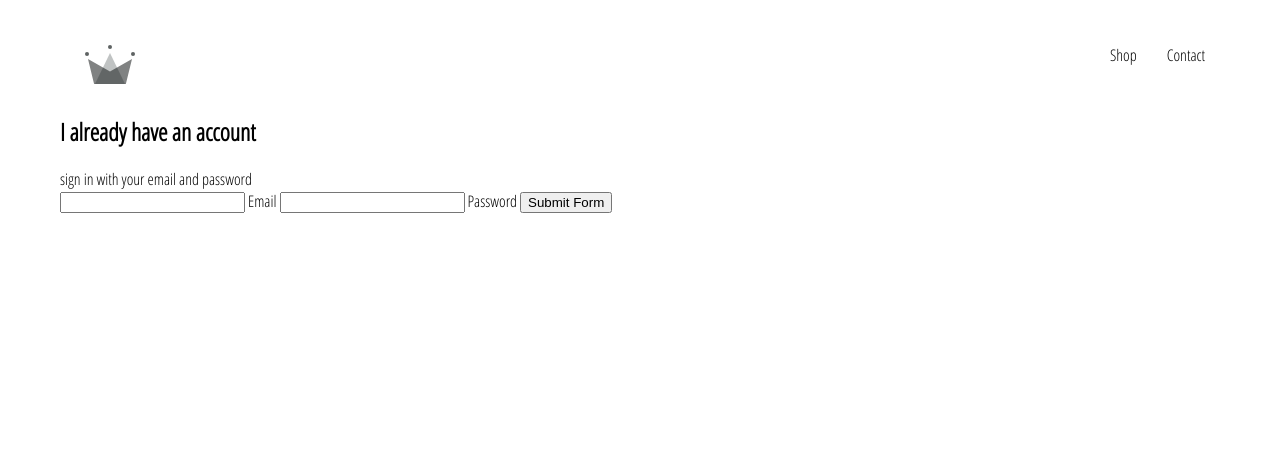
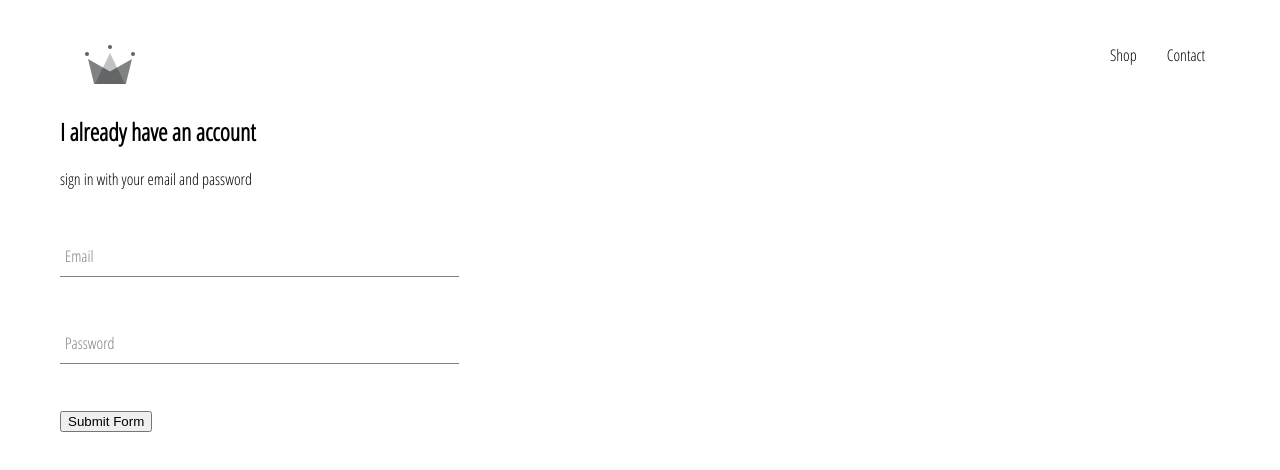
Before and after one commit to rutulshah17/styleio, a React (Create React App) app: page /signin in a window 1280 px wide. Shown: the top 470 px of the page. Built offline with nearby package versions, Linux system fonts and the light colour scheme.

Commit message:
removed label tag and passing the value of label so that it can be retrieved dynamically on the other end via form-input component

```diff
--- /dev/null
+++ b/src/components/form-input/form-input.component.jsx
@@ -0,0 +1,19 @@
+import React from 'react';
+
+import './form-input.styles.scss';
+
+const FormInput = ({ handleChange, label, ...otherProps }) => (
+    <div className='group'>
+        <input className='form-input' onChange={handleChange} {...otherProps} />
+        {
+            label ?
+            ( <label className={ ` ${otherProps.value.length ? 'shrink' : '' } form-input-label`}>
+                {label}
+            </label> )
+            : null
+        }
+
+    </div>
+);
+
+export default FormInput;
--- /dev/null
+++ b/src/components/form-input/form-input.styles.scss
@@ -0,0 +1,54 @@
+$sub-color: grey;
+$main-color: black;
+
+@mixin shrinkLabel {
+  top: -14px;
+  font-size: 12px;
+  color: $main-color;
+}
+
+.group {
+  position: relative;
+  margin: 45px 0;
+
+  .form-input {
+    background: none;
+    background-color: white;
+    color: $sub-color;
+    font-size: 18px;
+    padding: 10px 10px 10px 5px;
+    display: block;
+    width: 100%;
+    border: none;
+    border-radius: 0;
+    border-bottom: 1px solid $sub-color;
+    margin: 25px 0;
+
+    &:focus {
+      outline: none;
+    }
+
+    &:focus ~ .form-input-label {
+      @include shrinkLabel();
+    }
+  }
+
+  input[type='password'] {
+    letter-spacing: 0.3em;
+  }
+
+  .form-input-label {
+    color: $sub-color;
+    font-size: 16px;
+    font-weight: normal;
+    position: absolute;
+    pointer-events: none;
+    left: 5px;
+    top: 10px;
+    transition: 300ms ease all;
+
+    &.shrink {
+      @include shrinkLabel();
+    }
+  }
+}
--- a/src/components/header/header.component.jsx
+++ b/src/components/header/header.component.jsx
@@ -4,8 +4,6 @@
 import './header.styles.scss';
 
 import { ReactComponent as Logo } from '../../assets/crown.svg';
-
-
 
 
 const Header = () => (
--- a/src/components/sign-in/sign-in.component.jsx
+++ b/src/components/sign-in/sign-in.component.jsx
@@ -1,6 +1,8 @@
 import React from 'react';
 
 import './sign-in.styles.scss';
+
+import FormInput from '../form-input/form-input.component';
 
 class SignIn extends React.Component {
 	constructor(props) {
@@ -24,22 +26,40 @@
 	};
 
 	render() {
+
+		//* passing label, name, type, value, handleChange and required as props to form-input component
+		//* which will be retrieved as ...otherProps in form-input component
+		//* since we have to define each property for form-input (such as label, type, value .....)
+		//* we cannot use ...otherProps in this component, but can be retrieved as ...otherProps on the other end
+
 		return(
 			<div className='sign-in'>
 				<h2>I already have an account</h2>
 				<span> sign in with your email and password </span>
 
-				<form>
-					<input name='email' type='email' value={this.state.email} onChange={this.handleChange} required/>
-					<label> Email </label>
+				<form onSubmit={this.handleSubmit}>
 
-					<input name='password' type='password' value={this.state.password} onChange={this.handleChange} required/>
-					<label> Password </label>
+					<FormInput
+						label='Email'
+						name='email'
+						type='email'
+						value={this.state.email}
+						handleChange={this.handleChange}
+						required
+					/>
+
+					<FormInput
+						label='Password'
+						name='password'
+						type='password'
+						value={this.state.password}
+						onChange={this.handleChange}
+						required
+					/>
 
 					<input type='submit' value='Submit Form' />
 
 				</form>
-
 
 			</div>
 		)
--- a/src/components/sign-in/sign-in.styles.scss
+++ b/src/components/sign-in/sign-in.styles.scss
@@ -0,0 +1,3 @@
+form {
+    width: 30vw;
+}
```
